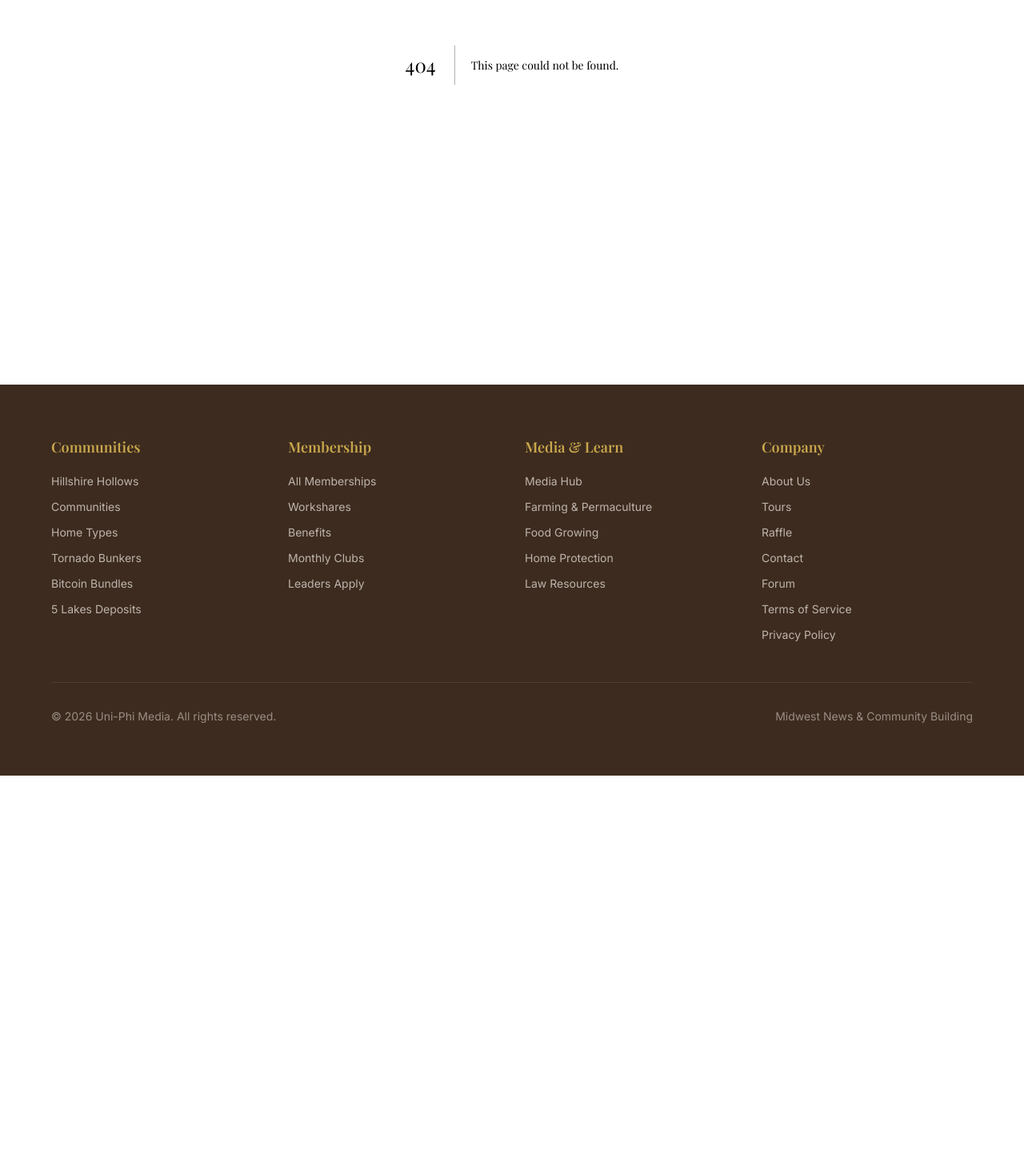
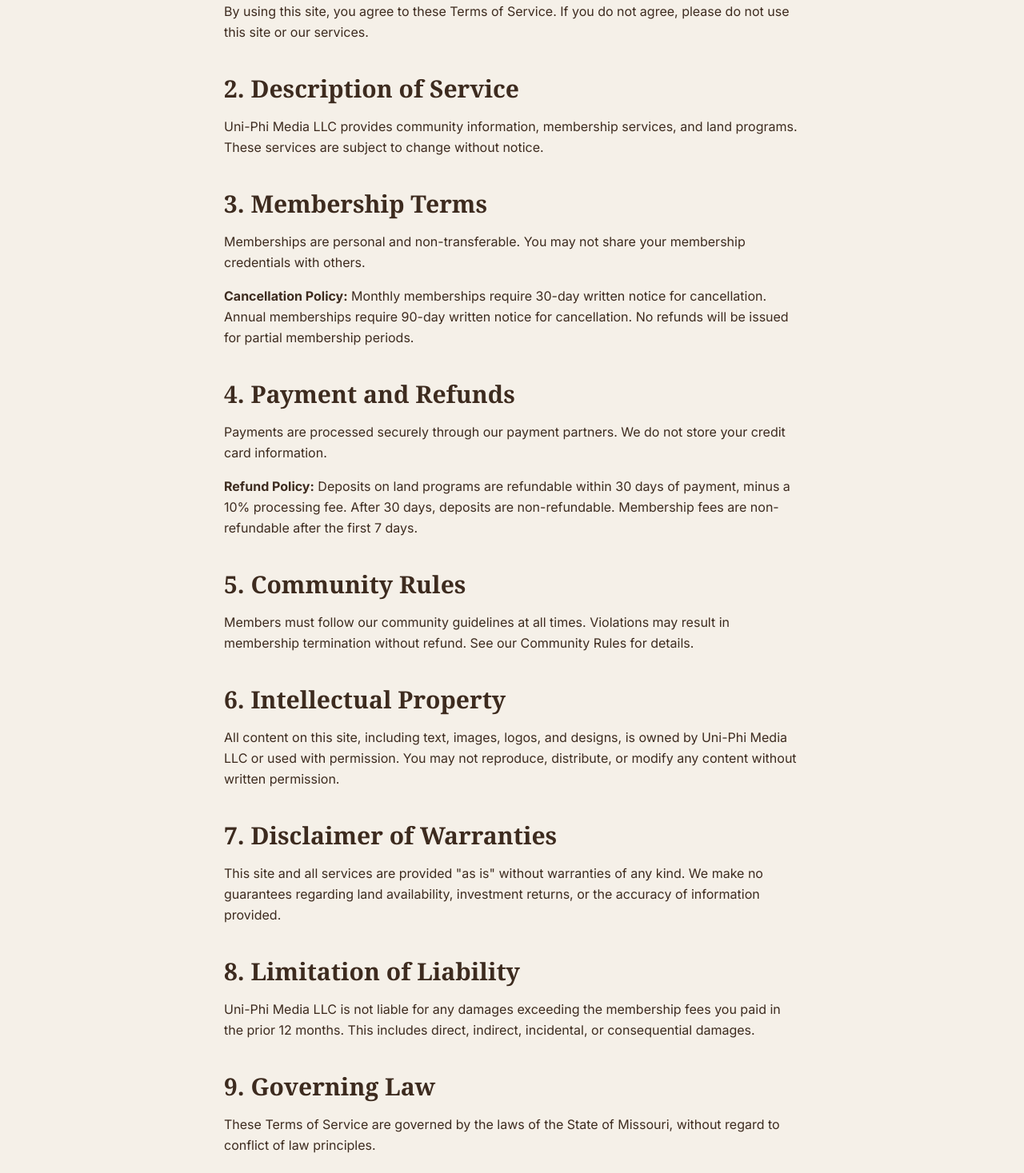
Before and after one commit to dutchiono/uniphimedia, a Next.js app: page /tos in a window 1280 px wide. Before the commit this address had no page. Shown: the part 379-1846 px from the top of the page at 80% size. Before the commit the page ends 1349 px from the top, so only its background shows below. Built offline with nearby package versions, Linux system fonts and the light colour scheme.

Commit message:
feat: add forum subpages and utility pages (forum/general, forum/rules, forum/introductions, tos, privacy-policy, community-rules)

```diff
--- /dev/null
+++ b/src/app/tos/page.tsx
@@ -0,0 +1,116 @@
+export default function TermsOfServicePage() {
+  return (
+    <div className="min-h-screen bg-cream">
+      {/* Header */}
+      <header className="bg-forest text-cream py-16">
+        <div className="max-w-3xl mx-auto px-6">
+          <h1 className="font-serif text-5xl mb-4">Terms of Service</h1>
+          <p className="text-xl opacity-90">Effective Date: January 1, 2025</p>
+        </div>
+      </header>
+
+      <main className="max-w-3xl mx-auto px-6 py-12">
+        <div className="prose prose-lg max-w-none">
+          {/* Section 1 */}
+          <section className="mb-10">
+            <h2 className="font-serif text-3xl text-forest mb-4 font-bold">1. Acceptance of Terms</h2>
+            <p className="text-bark/80 leading-relaxed">
+              By using this site, you agree to these Terms of Service. If you do not agree, please do not use this site or our services.
+            </p>
+          </section>
+
+          {/* Section 2 */}
+          <section className="mb-10">
+            <h2 className="font-serif text-3xl text-forest mb-4 font-bold">2. Description of Service</h2>
+            <p className="text-bark/80 leading-relaxed">
+              Uni-Phi Media LLC provides community information, membership services, and land programs. These services are subject to change without notice.
+            </p>
+          </section>
+
+          {/* Section 3 */}
+          <section className="mb-10">
+            <h2 className="font-serif text-3xl text-forest mb-4 font-bold">3. Membership Terms</h2>
+            <p className="text-bark/80 leading-relaxed mb-4">
+              Memberships are personal and non-transferable. You may not share your membership credentials with others.
+            </p>
+            <p className="text-bark/80 leading-relaxed">
+              <strong>Cancellation Policy:</strong> Monthly memberships require 30-day written notice for cancellation. Annual memberships require 90-day written notice for cancellation. No refunds will be issued for partial membership periods.
+            </p>
+          </section>
+
+          {/* Section 4 */}
+          <section className="mb-10">
+            <h2 className="font-serif text-3xl text-forest mb-4 font-bold">4. Payment and Refunds</h2>
+            <p className="text-bark/80 leading-relaxed mb-4">
+              Payments are processed securely through our payment partners. We do not store your credit card information.
+            </p>
+            <p className="text-bark/80 leading-relaxed">
+              <strong>Refund Policy:</strong> Deposits on land programs are refundable within 30 days of payment, minus a 10% processing fee. After 30 days, deposits are non-refundable. Membership fees are non-refundable after the first 7 days.
+            </p>
+          </section>
+
+          {/* Section 5 */}
+          <section className="mb-10">
+            <h2 className="font-serif text-3xl text-forest mb-4 font-bold">5. Community Rules</h2>
+            <p className="text-bark/80 leading-relaxed">
+              Members must follow our community guidelines at all times. Violations may result in membership termination without refund. See our <a href="/community-rules" className="text-gold hover:underline">Community Rules</a> for details.
+            </p>
+          </section>
+
+          {/* Section 6 */}
+          <section className="mb-10">
+            <h2 className="font-serif text-3xl text-forest mb-4 font-bold">6. Intellectual Property</h2>
+            <p className="text-bark/80 leading-relaxed">
+              All content on this site, including text, images, logos, and designs, is owned by Uni-Phi Media LLC or used with permission. You may not reproduce, distribute, or modify any content without written permission.
+            </p>
+          </section>
+
+          {/* Section 7 */}
+          <section className="mb-10">
+            <h2 className="font-serif text-3xl text-forest mb-4 font-bold">7. Disclaimer of Warranties</h2>
+            <p className="text-bark/80 leading-relaxed">
+              This site and all services are provided "as is" without warranties of any kind. We make no guarantees regarding land availability, investment returns, or the accuracy of information provided.
+            </p>
+          </section>
+
+          {/* Section 8 */}
+          <section className="mb-10">
+            <h2 className="font-serif text-3xl text-forest mb-4 font-bold">8. Limitation of Liability</h2>
+            <p className="text-bark/80 leading-relaxed">
+              Uni-Phi Media LLC is not liable for any damages exceeding the membership fees you paid in the prior 12 months. This includes direct, indirect, incidental, or consequential damages.
+            </p>
+          </section>
+
+          {/* Section 9 */}
+          <section className="mb-10">
+            <h2 className="font-serif text-3xl text-forest mb-4 font-bold">9. Governing Law</h2>
+            <p className="text-bark/80 leading-relaxed">
+              These Terms of Service are governed by the laws of the State of Missouri, without regard to conflict of law principles.
+            </p>
+          </section>
+
+          {/* Section 10 */}
+          <section className="mb-10">
+            <h2 className="font-serif text-3xl text-forest mb-4 font-bold">10. Changes to Terms</h2>
+            <p className="text-bark/80 leading-relaxed">
+              We may update these terms at any time. Material changes will be communicated via email with at least 30 days' notice. Continued use of our services after changes take effect constitutes acceptance.
+            </p>
+          </section>
+
+          {/* Section 11 */}
+          <section className="mb-10">
+            <h2 className="font-serif text-3xl text-forest mb-4 font-bold">11. Contact Information</h2>
+            <p className="text-bark/80 leading-relaxed">
+              For questions about these Terms of Service, please contact us at:
+            </p>
+            <p className="text-bark/80 leading-relaxed mt-4">
+              <a href="mailto:legal@uniphimedia.com" className="text-gold hover:underline font-semibold">
+                legal@uniphimedia.com
+              </a>
+            </p>
+          </section>
+        </div>
+      </main>
+    </div>
+  );
+}
```
